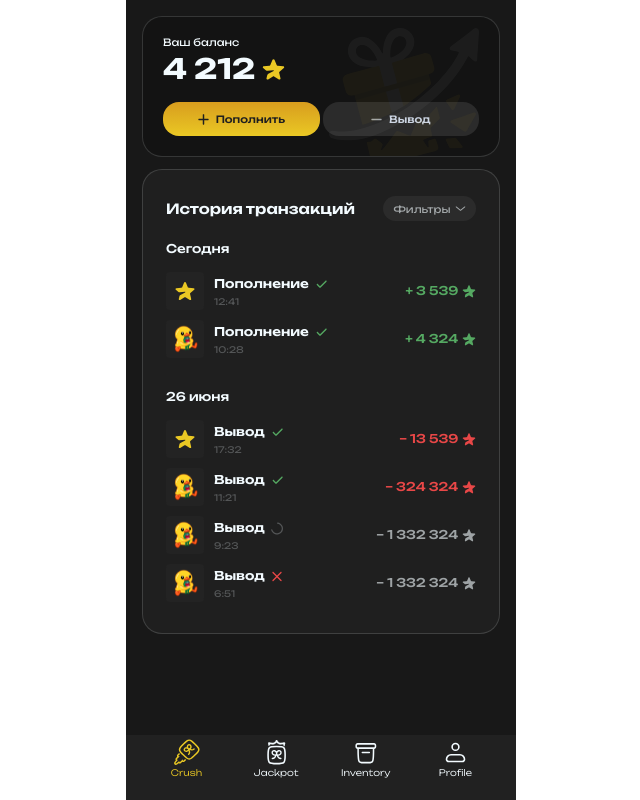
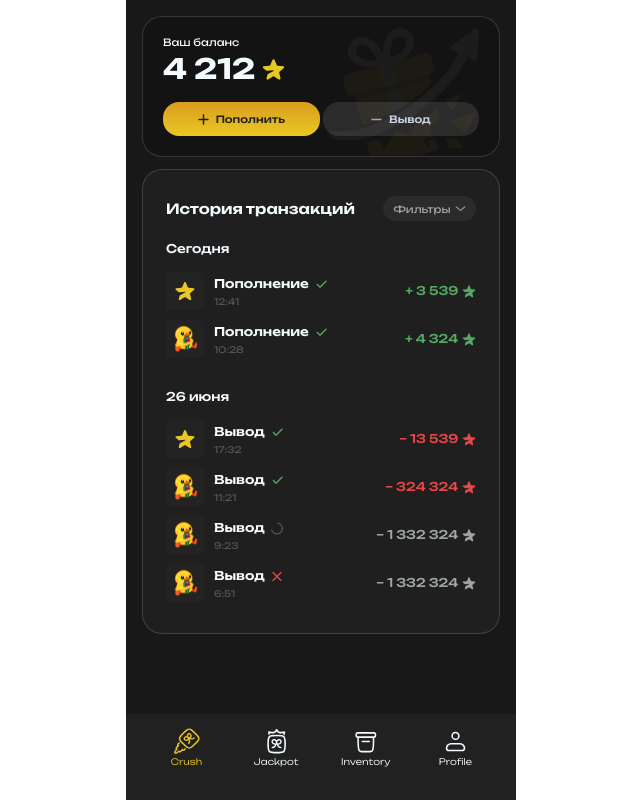
Before and after one commit to manarbek0vv/test-web-app, a React (Vite) app: page / in a window 1280 px wide. Shown: the whole page, without its empty margins (319-959 px from the left). Built offline with nearby package versions, Linux system fonts and the light colour scheme.

Commit message:
nav height

```diff
--- a/src/components/Navigation/Navigation.module.scss
+++ b/src/components/Navigation/Navigation.module.scss
@@ -14,7 +14,7 @@
 .container {
     width: 390px;
     position: fixed;
-    height: 65px;
+    height: 86px;
     display: flex;
     background-color: #212121;
     padding: 14px 34px 32px;
```
